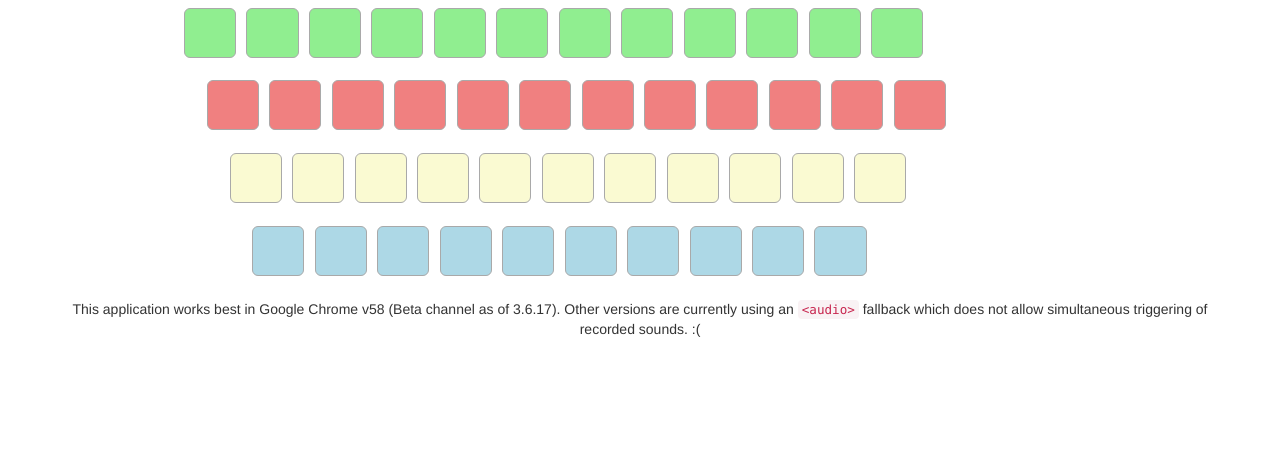
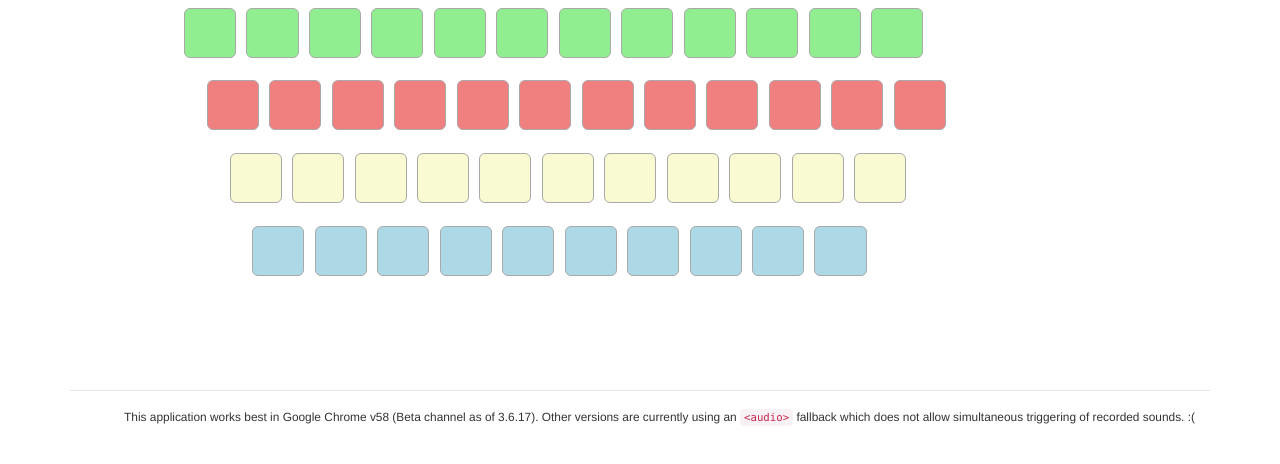
Before and after one commit to Tresdon/keybored, a plain HTML site: page index.html in a window 1280 px wide. Shown: the part 82-546 px from the top of the page. Drawn offline with Linux system fonts and the light colour scheme; no server answers.

Commit message:
why is the footer so big

```diff
--- a/index.html
+++ b/index.html
@@ -11,7 +11,9 @@
 
 <div class="container">
 
-    <h1>KPC.js <small>(keyboard production center)</small></h1>
+    <h1>KPC.js
+        <small>(keyboard production center)</small>
+    </h1>
 
     <div class="row">
         <div class="col-sm-12">
@@ -173,9 +175,11 @@
         </div>
     </div>
 
-    <footer class="text-center">This application works best in Google Chrome v58 (Beta channel as of 3.6.17).
-        Other versions are currently using an <code>&lt;audio&gt;</code> fallback which does not allow simultaneous
-        triggering of recorded sounds. :(
+    <footer class="text-center modal-footer" style="margin-top: 10%;">
+        <small>This application works best in Google Chrome v58 (Beta channel as of 3.6.17).
+            Other versions are currently using an <code>&lt;audio&gt;</code> fallback which does not allow simultaneous
+            triggering of recorded sounds. :(
+        </small>
     </footer>
 </div>
 
```
